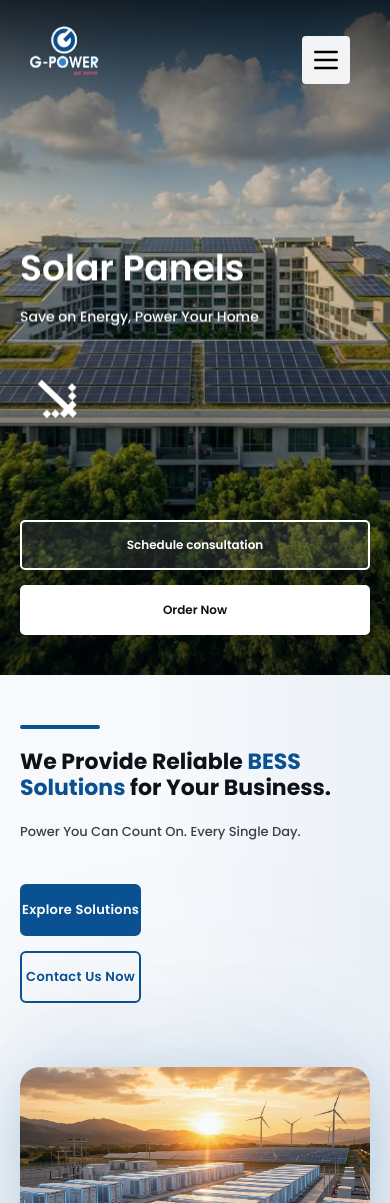
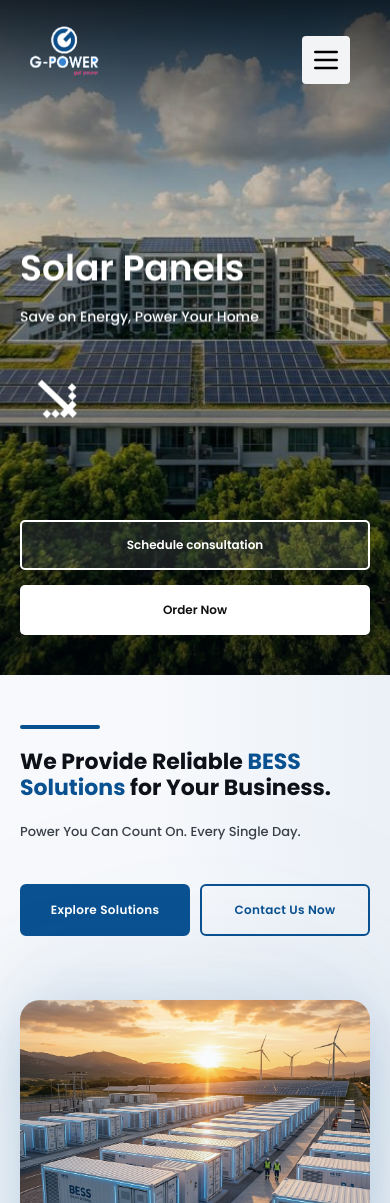
Before and after one commit to Zlaark/G-power, a Next.js app: page / in a window 390 px wide. Shown: the top 1203 px of the page. Built offline with nearby package versions, Linux system fonts and the light colour scheme.

Commit message:
feat: create BessHero section with custom animations and CTA components

```diff
--- a/src/sections/BessHero.tsx
+++ b/src/sections/BessHero.tsx
@@ -126,27 +126,29 @@ export const BessHero = () => {
                         </FadeIn>
 
                         {/* CTA Buttons */}
-                        <FadeIn delay={600} direction="up">
-                            <div className="flex flex-col sm:flex-row items-stretch sm:items-center gap-[15px] w-full sm:w-auto">
-                                <Link href="/solutions">
+                        <FadeIn delay={600} direction="up" className="w-full sm:w-auto">
+                            <div className="flex flex-row items-center gap-[10px] sm:gap-[15px] w-full sm:w-auto">
+                                <Link href="/solutions" className="w-1/2 sm:w-auto">
                                     <button
-                                        className="bess-hero-btn bess-btn-primary flex items-center justify-center w-full sm:w-[220px] h-[52px] md:h-[56px] rounded-[6px] text-white font-semibold border-2 border-[#0A5191] bg-[#0A5191]"
+                                        className="bess-hero-btn bess-btn-primary flex items-center justify-center w-full sm:w-[220px] h-[52px] md:h-[56px] rounded-[6px] text-white font-semibold border-2 border-[#0A5191] bg-[#0A5191] px-2"
                                         style={{
                                             fontFamily: "'Poppins', sans-serif",
-                                            fontSize: "clamp(13px, 1.2vw, 15px)",
+                                            fontSize: "clamp(12px, 1.2vw, 15px)",
                                             letterSpacing: "0.3px",
+                                            whiteSpace: "nowrap"
                                         }}
                                     >
                                         Explore Solutions
                                     </button>
                                 </Link>
-                                <Link href="/contact">
+                                <Link href="/contact" className="w-1/2 sm:w-auto">
                                     <button
-                                        className="bess-hero-btn bess-btn-outline flex items-center justify-center w-full sm:w-[220px] h-[52px] md:h-[56px] rounded-[6px] text-[#0A5191] font-semibold border-2 border-[#0A5191] bg-transparent"
+                                        className="bess-hero-btn bess-btn-outline flex items-center justify-center w-full sm:w-[220px] h-[52px] md:h-[56px] rounded-[6px] text-[#0A5191] font-semibold border-2 border-[#0A5191] bg-transparent px-2"
                                         style={{
                                             fontFamily: "'Poppins', sans-serif",
-                                            fontSize: "clamp(13px, 1.2vw, 15px)",
+                                            fontSize: "clamp(12px, 1.2vw, 15px)",
                                             letterSpacing: "0.3px",
+                                            whiteSpace: "nowrap"
                                         }}
                                     >
                                         Contact Us Now
```
